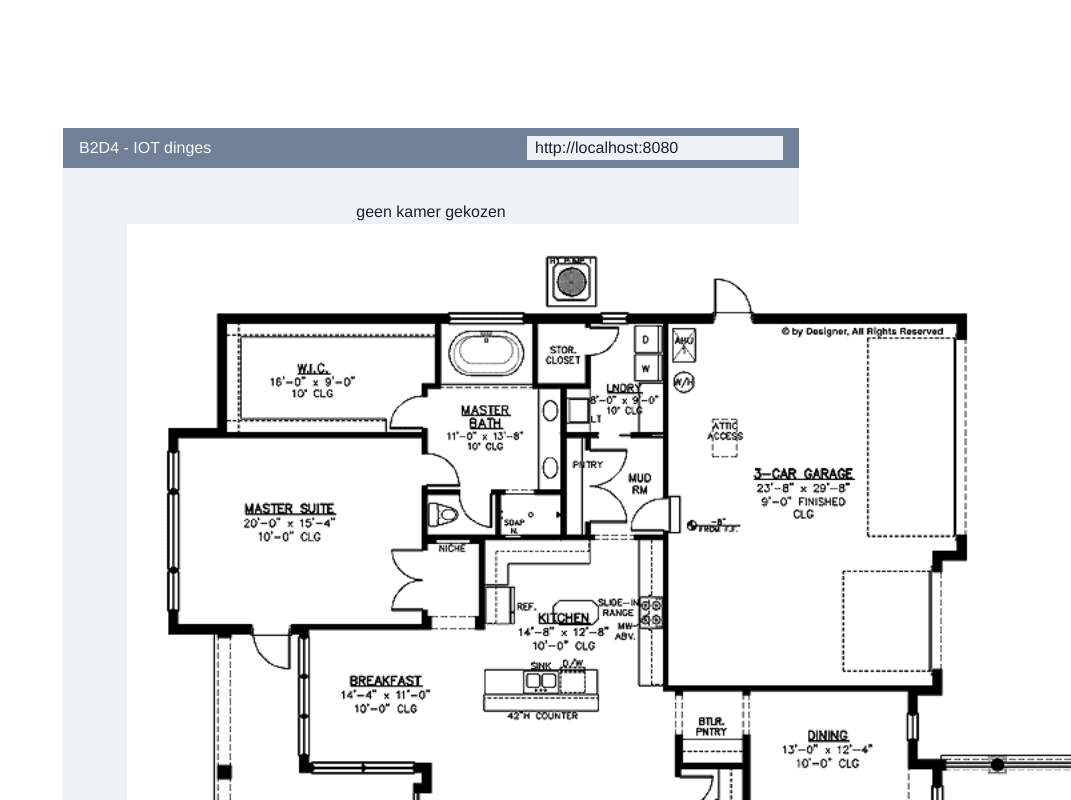
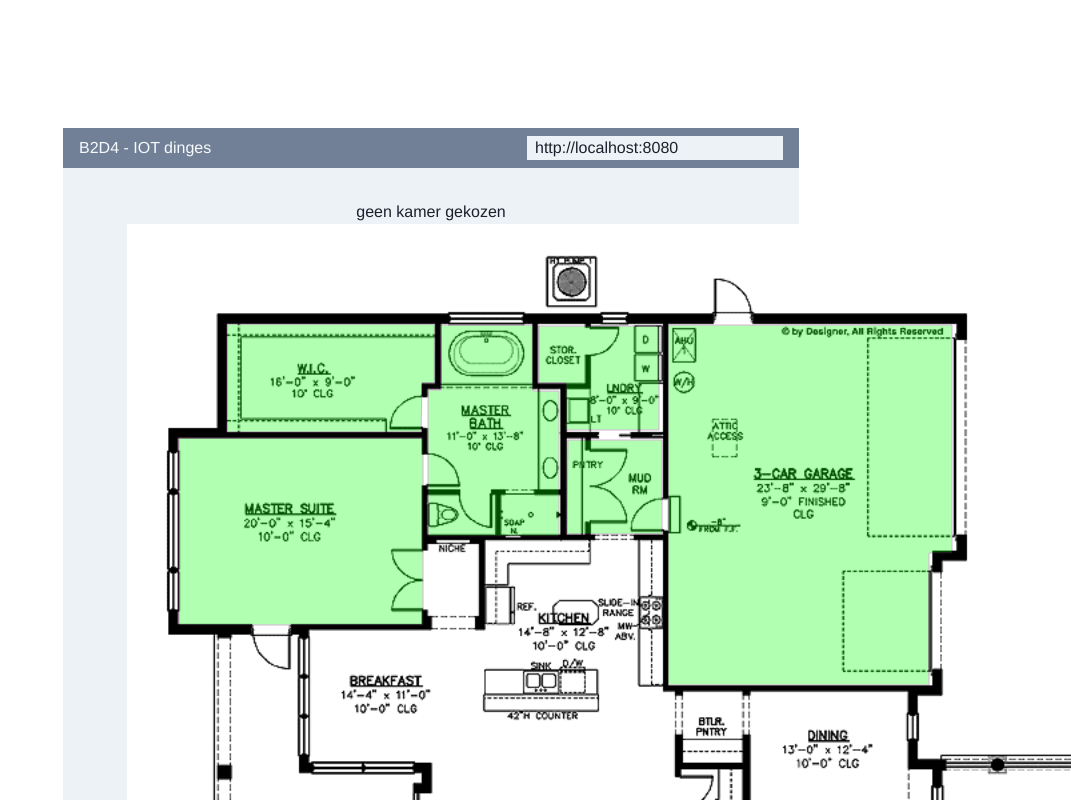
Before and after one commit to eensander/b2d4-iot-domoticz-pi4-2, a Vue app: page / in a window 1280 px wide. Shown: the top 800 px of the page, without its empty margins (209-1280 px from the left). Built offline with nearby package versions, Linux system fonts and the light colour scheme.

Commit message:
fix merge

```diff
--- a/src/components/windows/StartWindow.vue
+++ b/src/components/windows/StartWindow.vue
@@ -9,11 +9,7 @@
             <polygon
                 v-for="room in rooms"
                 v-bind:key="room.name"
-<<<<<<< HEAD
                 @click="room_click(room)"
-=======
-                @click="do_shit(room.name)"
->>>>>>> be94f2fa9f7e4bf00812794deb43f1798c20b0d7
                 :points=room.points
                 class="room-item"
                 v-bind:class="{ 'room-active': is_active(room) }" />
```
